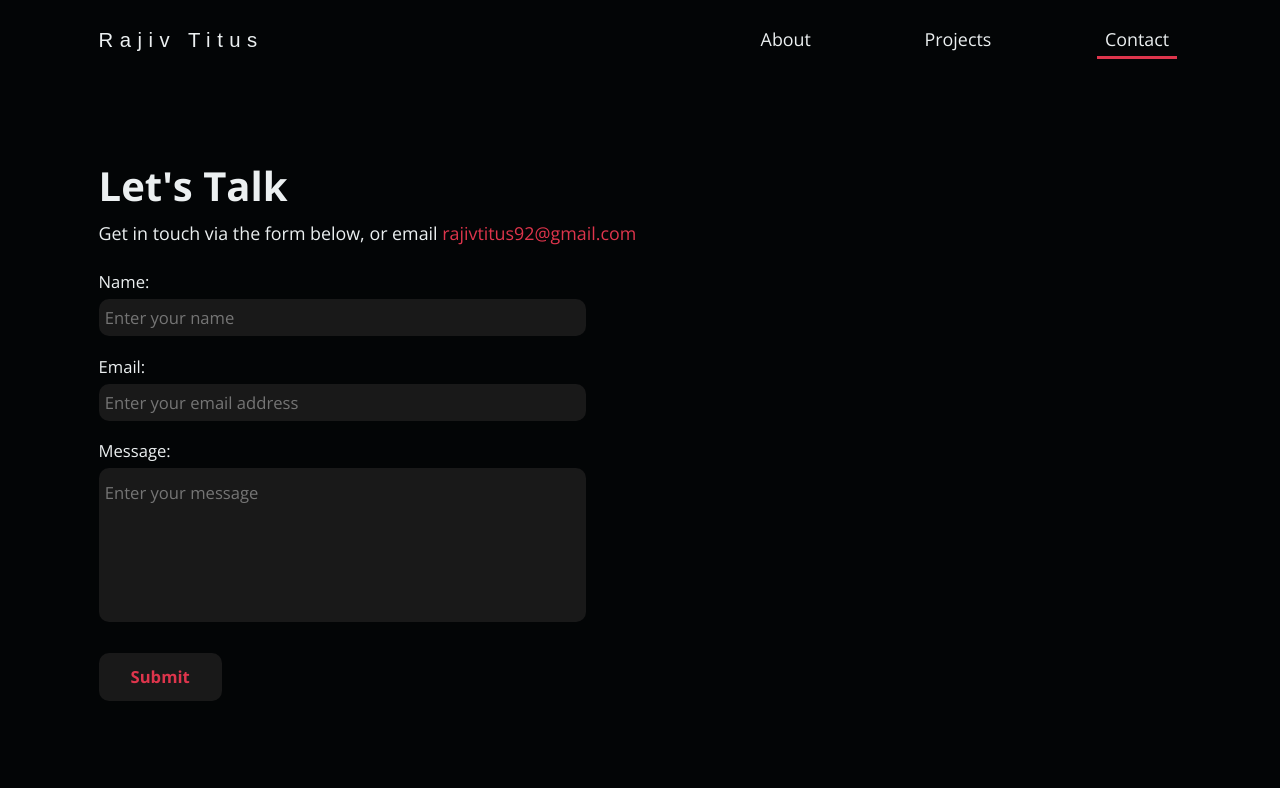
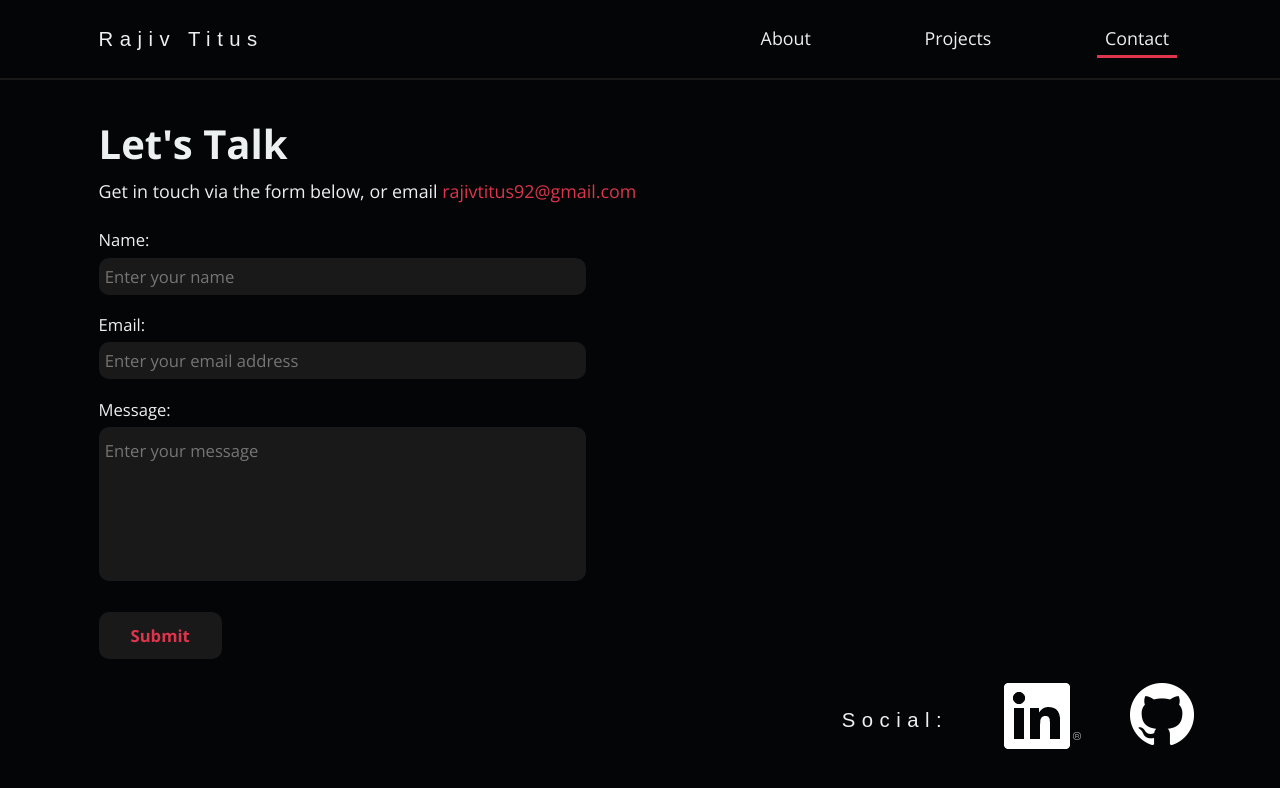
Before and after one commit to rajivtitus/my-portfolio, a React (Create React App) app: page /contact in a window 1280 px wide. Shown: the top 788 px of the page. Built offline with nearby package versions, Linux system fonts and the light colour scheme; a web font is replaced by a local one.

Commit message:
Made changes to Project Section

```diff
--- a/src/components/Footer.js
+++ b/src/components/Footer.js
@@ -12,14 +12,16 @@ import github from "../images/github.png";
 
 const Footer = () => {
   return (
-    <StyledFooter>
     <Hide>
-        <motion.div
+      <StyledFooter
         className="social-contact"
         variants={SlideAnim}
         initial="hidden"
         animate="show"
       >
+        <h1>Social:</h1>
+        <ul>
+          <li>
             <a
               href="https://www.linkedin.com/in/rajiv-christopher-bsc-pdd-in-it-6626a6a7/"
               target="_blank"
@@ -28,6 +30,8 @@ const Footer = () => {
             >
               <img src={linkedin} alt="linkedin-icon"></img>
             </a>
+          </li>
+          <li>
             <a
               href="https://github.com/rajivtitus"
               target="_blank"
@@ -36,20 +40,24 @@ const Footer = () => {
             >
               <img src={github} alt="github-icon"></img>
             </a>
-        </motion.div>
+          </li>
+        </ul>
+      </StyledFooter>
     </Hide>
-    </StyledFooter>
   );
 };
 
-const StyledFooter = styled(motion.div)`
-  flex: 1;
+const StyledFooter = styled(motion.footer)`
+  min-height: 10vh;
+  display: flex;
+  justify-content: flex-end;
+  align-items: center;
 
-  .social-contact {
-    text-align: right;
-
-    a {
-      padding: 1rem;
+  ul {
+    display: flex;
+    padding: 0rem 5rem 0rem 2.5rem;
+    li {
+      padding: 0rem 2rem;
     }
   }
 `;
--- a/src/components/Nav.js
+++ b/src/components/Nav.js
@@ -53,6 +53,7 @@ const StyledNav = styled.nav`
   justify-content: space-between;
   padding: 0.5rem 8rem;
   background: #030506;
+  border-bottom: 2.5px solid #191919;
 
   @media (max-width: 1152px) {
     padding: 1.75rem 5.5rem;
@@ -68,7 +69,6 @@ const StyledNav = styled.nav`
     align-items: center;
     justify-content: space-between;
     flex: 1;
-    list-style: none;
     li {
       padding: 0.5rem 1rem;
       position: relative;
--- a/src/pages/Contact.js
+++ b/src/pages/Contact.js
@@ -5,9 +5,12 @@ import { Container } from "../styles/styles";
 import styled from "styled-components";
 //Importing animation variants
 import { PageAnim } from "../animations/animations";
+//importing Component
+import Footer from "../components/Footer";
 
 const Contact = () => {
   return (
+    <>
       <StyledContact
         variants={PageAnim}
         initial="hidden"
@@ -28,7 +31,7 @@ const Contact = () => {
               <span>rajivtitus92@gmail.com</span>
             </a>
           </p>
-        <form netlify>
+          <form name="contact" netlify>
             <div>
               <label for="name">Name:</label>
               <input
@@ -64,19 +67,22 @@ const Contact = () => {
           </form>
         </StyledForm>
       </StyledContact>
+      <Footer />
+    </>
   );
 };
 
 //Styled Components
 const StyledContact = styled(Container)`
-  min-height: 90vh;
+  min-height: 75vh;
+  padding-bottom: 0;
 `;
 
 const StyledForm = styled.div`
   flex: 1;
   form {
     width: 45%;
-    padding: 1rem 0rem;
+    padding-top: 1rem;
     div {
       padding: 0.75rem 0rem;
       input,
--- a/src/pages/Projects.js
+++ b/src/pages/Projects.js
@@ -15,30 +15,33 @@ const Projects = () => {
   return (
     <motion.div variants={PageAnim} initial="hidden" animate="show" exit="exit">
       <Project>
-        <div style={{ textAlign: "center" }}>
-          <h3 style={{ textAlign: "left" }}>Music Player</h3>
-          <p style={{ textAlign: "left" }}>
-            Lorem ipsum dolor sit amet consectetur adipisicing elit. Natus
-            quaerat nisi nam ratione dignissimos, accusamus reprehenderit rerum
-            optio tempore architecto molestias. Voluptatibus fugit laborum, ipsa
-            quasi voluptatem dicta incidunt quia!
+        <div className="project-description">
+          <h3>Box Office Reviews</h3>
+          <p>
+            A web application which provides movie information for over 280,000
+            titles.
+          </p>
+          <p>
+            <a
+              href="https://www.linkedin.com/in/rajiv-christopher-bsc-pdd-in-it-6626a6a7/"
+              target="_blank"
+              rel="noopener noreferrer"
+              title="Movie Review Project"
+            >
+              <span>{`View Project...`}</span>
+            </a>
           </p>
           <img
-            style={{
-              width: "40%",
-              height: "40vh",
-              padding: "1rem 0rem",
-              objectFit: "cover",
-            }}
             src="https://social-labs.org/wp-content/uploads/2015/07/teal-spectrum.png"
             alt="project1"
           ></img>
-          <p>
-            Lorem ipsum dolor sit amet consectetur, adipisicing elit. Delectus
-            minus nulla blanditiis officiis libero harum impedit illum.
-            Laudantium atque, eius ducimus possimus provident, et explicabo
-            molestias quod accusamus, natus reiciendis.
-          </p>
+          <div className="project-technology">
+            <p>Built using React with Redux for state management.</p>
+            <p>
+              Libraries/APIs used: Motion Framer, Styled Components, React
+              Router DOM
+            </p>
+          </div>
         </div>
       </Project>
       <Project
@@ -47,30 +50,33 @@ const Projects = () => {
         initial="hidden"
         animate={controls}
       >
-        <div style={{ textAlign: "center" }}>
-          <h3 style={{ textAlign: "left" }}>Music Player</h3>
-          <p style={{ textAlign: "left" }}>
-            Lorem ipsum dolor sit amet consectetur adipisicing elit. Natus
-            quaerat nisi nam ratione dignissimos, accusamus reprehenderit rerum
-            optio tempore architecto molestias. Voluptatibus fugit laborum, ipsa
-            quasi voluptatem dicta incidunt quia!
+        <div className="project-description">
+          <h3>Box Office Reviews</h3>
+          <p>
+            A web application which provides movie information for over 280,000
+            titles.
+          </p>
+          <p>
+            <a
+              href="https://www.linkedin.com/in/rajiv-christopher-bsc-pdd-in-it-6626a6a7/"
+              target="_blank"
+              rel="noopener noreferrer"
+              title="Music Player Project"
+            >
+              <span>{`View Project...`}</span>
+            </a>
           </p>
           <img
-            style={{
-              width: "40%",
-              height: "40vh",
-              padding: "1rem 0rem",
-              objectFit: "cover",
-            }}
             src="https://social-labs.org/wp-content/uploads/2015/07/teal-spectrum.png"
-            alt="project2"
+            alt="project1"
           ></img>
-          <p>
-            Lorem ipsum dolor sit amet consectetur, adipisicing elit. Delectus
-            minus nulla blanditiis officiis libero harum impedit illum.
-            Laudantium atque, eius ducimus possimus provident, et explicabo
-            molestias quod accusamus, natus reiciendis.
-          </p>
+          <div className="project-technology">
+            <p>Built using React with Redux for state management.</p>
+            <p>
+              Libraries/APIs used: Motion Framer, Styled Components, React
+              Router DOM
+            </p>
+          </div>
         </div>
       </Project>
     </motion.div>
@@ -79,6 +85,20 @@ const Projects = () => {
 
 const Project = styled(Container)`
   background: linear-gradient(transparent, rgb(27, 27, 27, 1));
+
+  .project-description {
+    img {
+      display: block;
+      width: 40%;
+      height: 40vh;
+      object-fit: cover;
+      margin: 1.5rem auto;
+    }
+  }
+
+  .project-technology {
+    text-align: center;
+  }
 `;
 
 export default Projects;
--- a/src/styles/GlobalStyle.js
+++ b/src/styles/GlobalStyle.js
@@ -59,6 +59,10 @@ body {
     padding-bottom: 0.5rem;
     }
 
+  ul {
+    list-style: none;
+    }
+
   p, li {
     font-size: 1.45rem;
     line-height: 1.65;
--- a/src/styles/styles.js
+++ b/src/styles/styles.js
@@ -7,7 +7,7 @@ export const Container = styled(motion.div)`
   align-items: center;
   width: 100%;
   min-height: 90vh;
-  padding: 3.5rem 8rem;
+  padding: 2rem 8rem;
 
   @media (max-width: 1152px) {
     padding: 1.75rem 5.5rem;
```
Also changed, not shown: 1 other file (tests, documents, lock files or other folders). Lines whose indentation alone changed are shown as unchanged.
